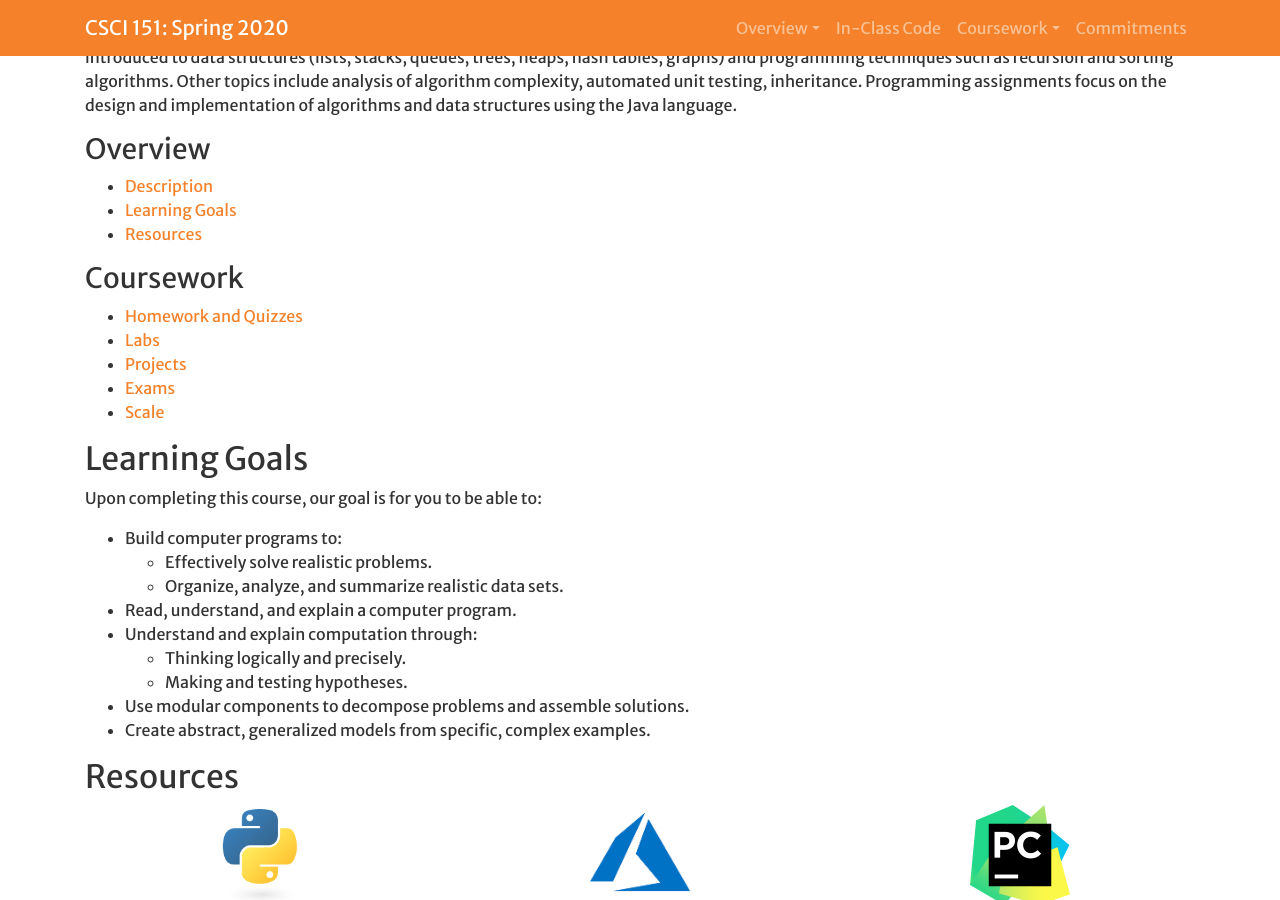
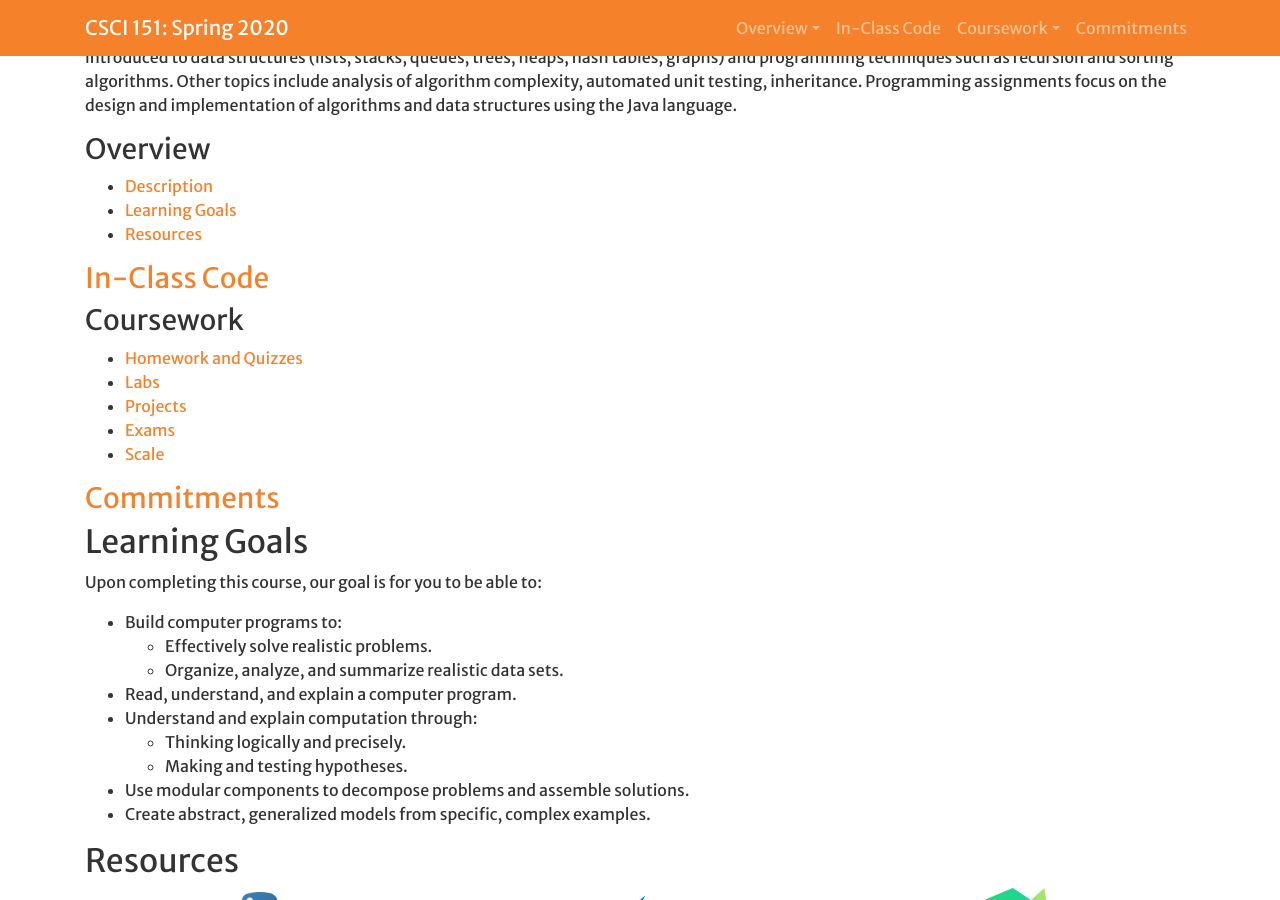
Before and after one commit to Hendrix-CS/csci151, a Jekyll site: the page built from index.md, in a window 1280 px wide and 900 px high, scrolled down 846 px. Built offline with Jekyll 4.4.1, drawn with Linux system fonts in a browser that asks for light colours; a script that is not in the unit is left out; our own code applies the rules of GitHub Pages for plain Markdown files.

Commit message:
Making progress on generic navbar

```diff
--- a/index.md
+++ b/index.md
@@ -12,16 +12,20 @@
 <div>
 {% if site.navigation[0] %}
   {% for item in site.navigation %}
-    <h3>{{ item.title }}</h3>
-      {% if item.subfolderitems[0] %}
-        <ul>
-          {% for entry in item.subfolderitems %}
-              <li><a href="{{ entry.url }}">{{ entry.page }}</a>
-              </li>
-          {% endfor %}
-        </ul>
-      {% endif %}
-    {% endfor %}
+    {% if item.title %}
+      <h3>{{ item.title }}</h3>
+        {% if item.subfolderitems[0] %}
+          <ul>
+            {% for entry in item.subfolderitems %}
+                <li><a href="{{ entry.url }}">{{ entry.page }}</a>
+                </li>
+            {% endfor %}
+          </ul>
+        {% endif %}
+    {% else %}
+        <h3><a href="{{ item.url }}">{{ item.page }}</a></h3>
+    {% endif %}
+  {% endfor %}
 {% endif %}
 </div>
 
```
